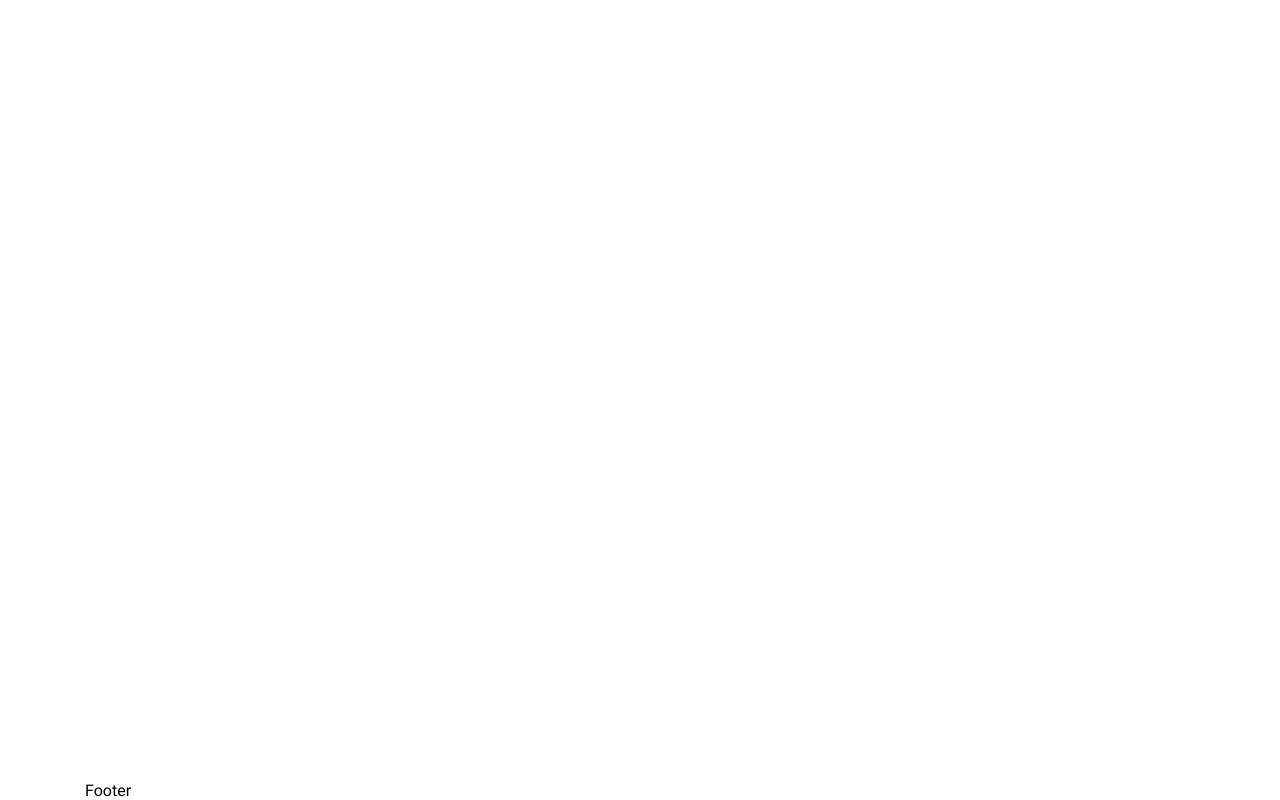
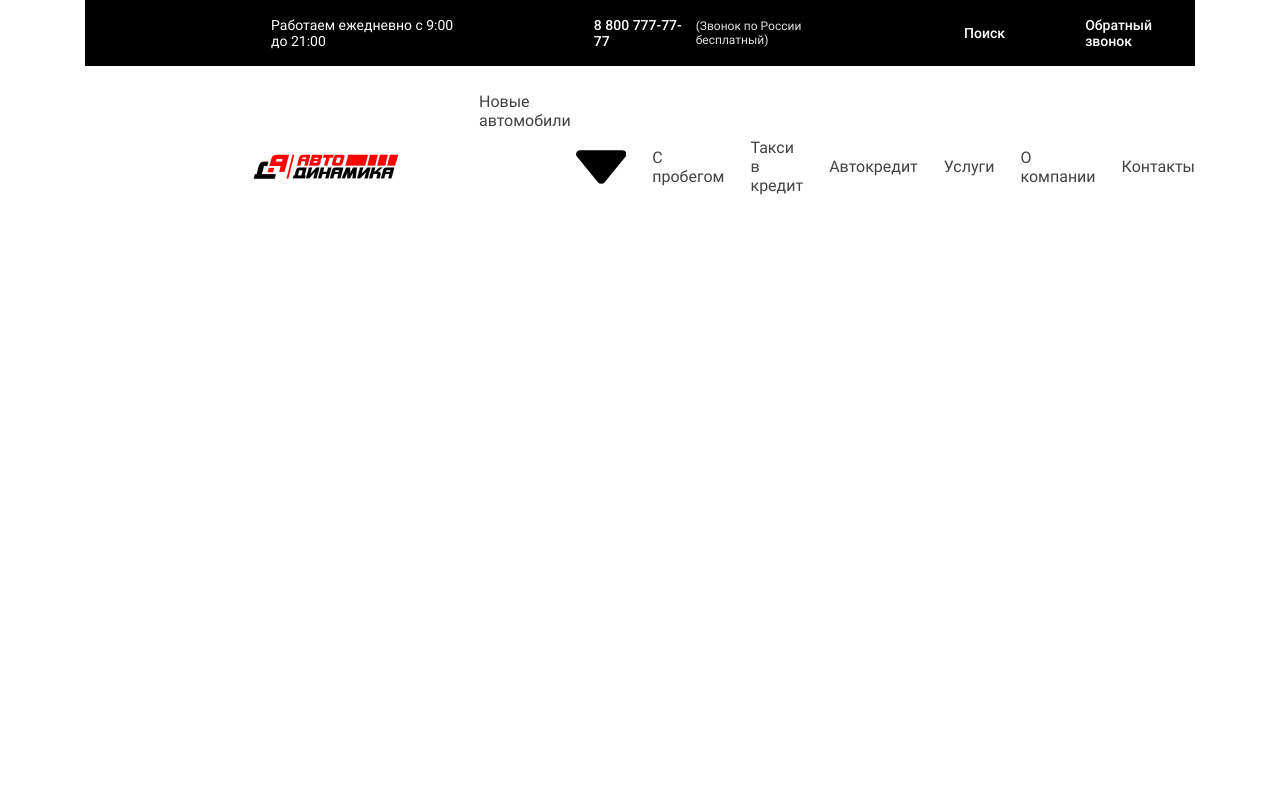
Before and after one commit to Flexible78/autodynamica, a website: page app/index.html in a window 1280 px wide. Drawn offline with Linux system fonts and the light colour scheme.

Commit message:
feat: fix header

```diff
--- a/app/index.html
+++ b/app/index.html
@@ -12,16 +12,72 @@
 <body class="page">
    <div class="page__wrapper">
       <header class="header">
-   <div class="container header__container"></div>
+   <div class="container header__container">
+      <div class="header__top-line top-line">
+         <div class="top-line__item">
+            <span class="top-line__ico">
+               <svg>
+                  <use href="./img/svg/sprite.svg#header-clock-ic.png"></use>
+               </svg>
+            </span>
+            <span class="top-line__text">Работаем ежедневно с&nbsp;9:00 до&nbsp;21:00</span>
+         </div>
+         <div class="top-line__item">
+            <span class="top-line__ico">
+               <svg>
+                  <use href="./img/svg/sprite.svg#header-phone-ic.png"></use>
+               </svg>
+            </span>
+            <span class="top-line__text top-line__text--fw500">8 800 777-77-77</span>
+            <span class="top-line__text top-line__text--fz12">(Звонок по&nbsp;России бесплатный)</span>
+         </div>
+         <div class="top-line__item">
+            <span class="top-line__ico"
+               ><svg>
+                  <use href="./img/svg/sprite.svg#header-search-ic.png"></use></svg
+            ></span>
+            <span class="top-line__text top-line__text--fw500">Поиск</span>
+         </div>
+
+         <div class="top-line__item">
+            <a class="top-line__text top-line__text--fw500" href="#">Обратный звонок</a>
+         </div>
+      </div>
+      <div class="header__bottom-line bottom-line">
+         <div class="bottom-line__inner">
+            <a class="header__logo logo">
+               <div class="logo__img">
+                  <img class="logo__img" src="./img/logo.png" />
+               </div>
+            </a>
+            <nav class="header__nav">
+               <ul class="nav-list">
+                  <li class="nav-list__item">
+                     Новые автомобили
+                     <span class="lng-selector__icon">
+                        <svg>
+                           <use href="./img/svg/sprite.svg#drop-arrow-ic"></use>
+                        </svg>
+                     </span>
+                  </li>
+                  <li class="nav-list__item">С пробегом</li>
+                  <li class="nav-list__item">Такси в кредит</li>
+                  <li class="nav-list__item">Автокредит</li>
+                  <li class="nav-list__item">Услуги</li>
+                  <li class="nav-list__item">О компании</li>
+                  <li class="nav-list__item">Контакты</li>
+               </ul>
+            </nav>
+         </div>
+      </div>
+   </div>
 </header>
-
-<a class="link" href=""></a>
 
       <main class="main">
 
       </main>
       <footer class="footer">
-   <div class="container">Footer</div>
+   <div class="container"></div>
 </footer>
 
    </div>
--- a/src/scss/base/_vars.scss
+++ b/src/scss/base/_vars.scss
@@ -2,6 +2,7 @@
    // global
    --container-max-width: 1110px;
    --container-safety-indents: 15px;
+   --col-gap: 5px;
 
    // fonts
    --font-family: "Roboto", sans-serif;
--- /dev/null
+++ b/src/scss/components/_header.scss
@@ -0,0 +1,96 @@
+.top-line {
+   display: flex;
+   column-gap: 80px;
+   align-items: center;
+   justify-content: space-between;
+   padding: 17px 0 17px 168px;
+   background-color: var(--menu-black);
+}
+
+.top-line__item {
+   display: flex;
+   column-gap: var(--col-gap);
+   align-items: center;
+   justify-content: space-between;
+}
+
+.top-line__ico {
+   display: block;
+   width: 14px;
+   height: 14px;
+   color: var(--color-white);
+
+   svg {
+      width: 100%;
+      height: 100%;
+      color: inherit;
+      fill: currentcolor;
+      object-fit: cover;
+   }
+}
+
+.top-line__text {
+   font-weight: 400;
+   font-size: 14px;
+   color: var(--color-white);
+}
+
+.top-line__text--fw500 {
+   font-weight: 500;
+   font-size: 14px;
+}
+
+.top-line__text--fz12 {
+   font-weight: 400;
+   font-size: 12px;
+   color: #e2e2e2;
+}
+
+.bottom-line {
+   padding: 25.5px 0 25.5px 168px;
+   background-color: var(--white);
+}
+
+.bottom-line__inner {
+   display: flex;
+   column-gap: 80px;
+   align-items: center;
+   justify-content: flex-start;
+}
+
+.logo {
+   --width: 146px;
+   --height: 28px;
+
+   display: flex;
+   align-items: center;
+   justify-content: left;
+}
+
+.logo__img {
+   width: var(--width);
+   height: var(--height);
+
+   img {
+      width: 100%;
+      height: 100%;
+      object-fit: cover;
+      object-position: center;
+   }
+}
+
+.nav-list {
+   display: flex;
+   flex-flow: row nowrap;
+   column-gap: 26px;
+   align-items: center;
+   justify-content: space-between;
+}
+
+.nav-list__item {
+   display: flex;
+   column-gap: var(--col-gap);
+   font-weight: 400;
+   font-size: 16px;
+   color: var(--menu-dark-grey);
+}
--- a/src/scss/main.scss
+++ b/src/scss/main.scss
@@ -12,3 +12,4 @@
 // ------------------ COMPONENTS
 
 // ------------------ SECTIONS
+@import "./components/header";
```
Also changed, not shown: src/html/footer.html (+1 -1 lines), src/html/header.html (+59 -3 lines), app/css/main.min.css, app/img/logo.png (added), app/img/svg/sprite.svg (added), src/img/logo.png (added), src/img/svg/drop-arrow-ic.svg (added), src/img/svg/header-clock-ic.svg (added), src/img/svg/header-phone-ic.svg (added), src/img/svg/header-search-ic.svg (added), 1 other file.
